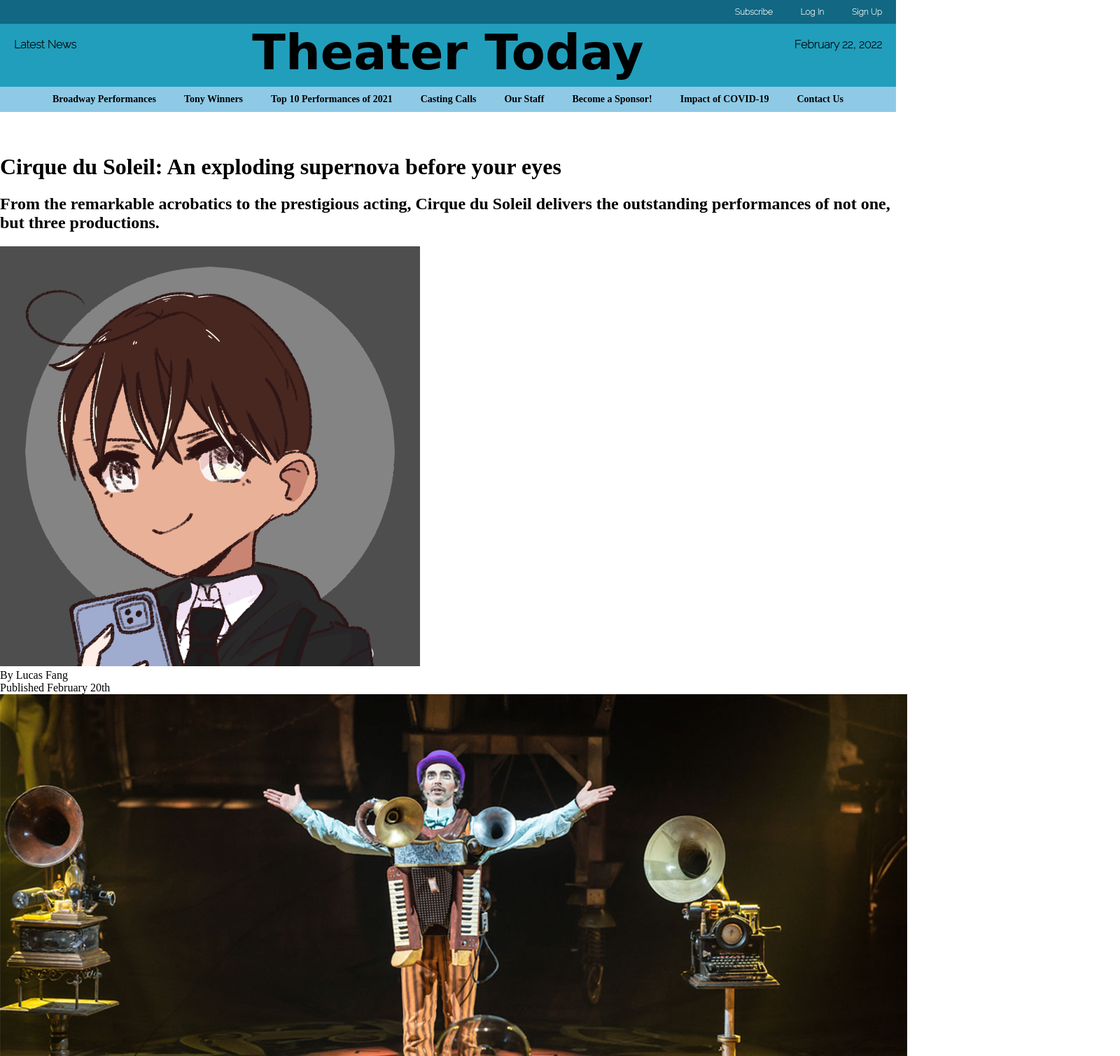
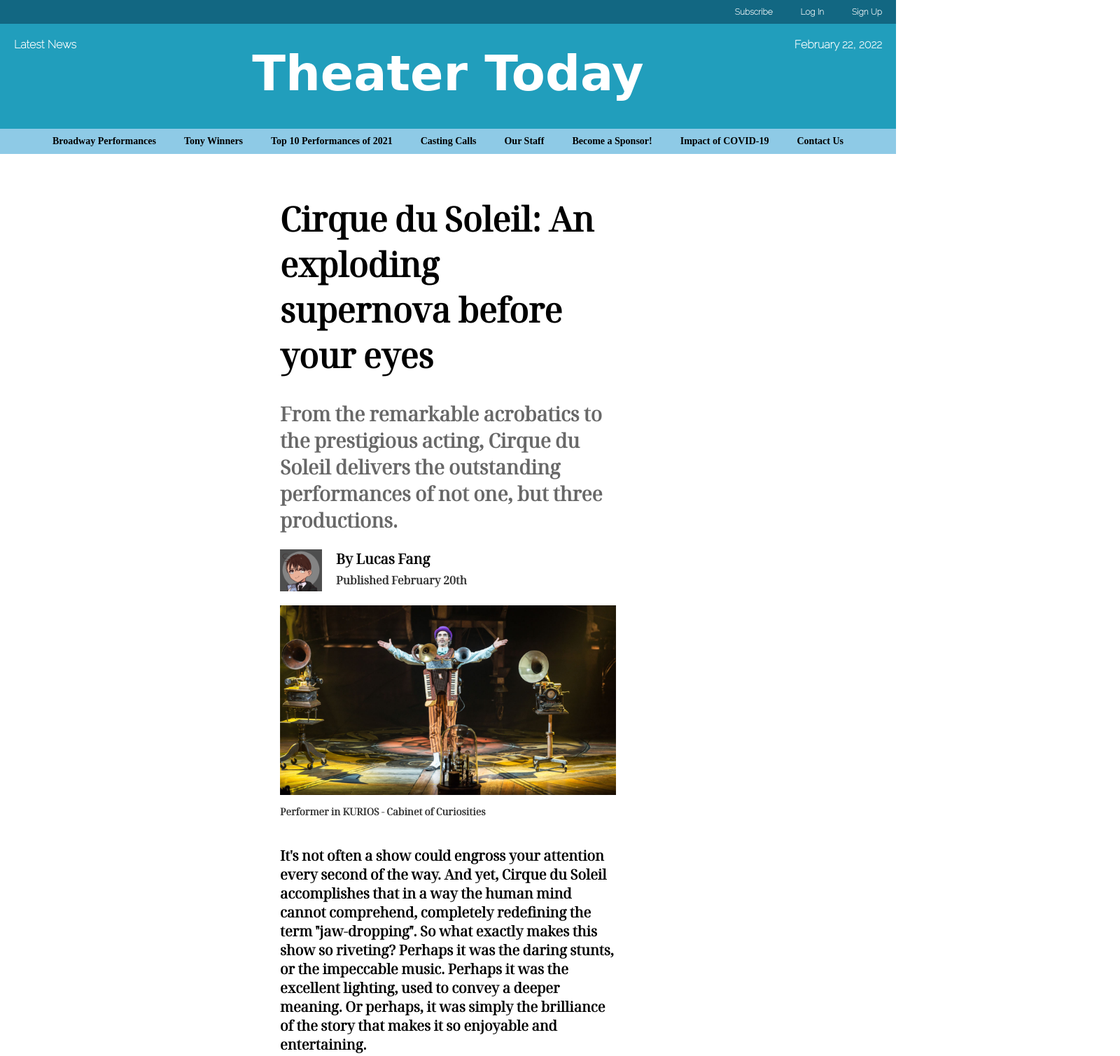
Before and after one commit to TheaterToday/home, a plain HTML site: page Lucas' Folder/Lucas' Review.html in a window 1280 px wide. Shown: the top 1509 px of the page at 70% size, 1600 px wide, since content can reach past the window. Drawn offline with Linux system fonts and the light colour scheme; files that its build step writes are made by us from their sources; a web font is replaced by a local one.

Commit message:
Add files via upload

```diff
--- a/flexbox.css
+++ b/flexbox.css
@@ -81,3 +81,10 @@ a {
   width: 500px;
   height: 500px;
 }
+
+.author-stuff {
+  display: flex;
+  justify-content: flex-start;
+  margin-bottom: 20px;
+  align-items: flex-start;
+}
--- a/mainstyle.css
+++ b/mainstyle.css
@@ -4,8 +4,7 @@ body {
   margin: 0;
 }
 
-.header { /** Reminder to switch to .header**/
-  max-width: 0 auto; /* Maximum page width */
+.header {
   font-family: Raleway, sans-serif;
 }
 
@@ -15,6 +14,9 @@ body {
   font-size: 70px;
   margin-top: 0;
   margin-bottom: 0;
+  padding-top: 30px;
+  padding-bottom: 30px;
+  color: white;
 }
 
 .displayDateTime {
@@ -22,6 +24,7 @@ body {
   font-family: Raleway, sans-serif;
   font-size: 16px;
   font-weight: bold;
+  color: white;
 }
 
 .latestNews {
@@ -29,6 +32,7 @@ body {
   font-family: Raleway, sans-serif;
   font-size: 16px;
   font-weight: bold;
+  color: white;
 }
 
 /* Everything below is for navigation bar. */
@@ -36,6 +40,8 @@ body {
   text-align: center;
   margin-bottom: 60px;
   background-color: #8ecae6;
+  position: sticky;
+  top: 0;
 }
 
 #navigation > ul {
@@ -75,3 +81,77 @@ body {
   font-weight: bold;
   padding-left: 10px;
 }
+
+.title {
+  margin-left: 400px;
+  margin-right: 400px;
+  text-align: left;
+  font-family: 'Noto Serif Display', serif;
+  font-size: 48px;
+  font-weight: bold;
+}
+
+.subtitle {
+  margin-left: 400px;
+  margin-right: 400px;
+  text-align: left;
+  font-family: 'Noto Serif Display', serif;
+  font-size: 28px;
+  color: #686868;
+}
+
+.authorName, .publishDate {
+  padding-left: 20px;
+  text-align: left;
+  font-family: 'Noto Serif Display', serif;
+  font-size: 20px;
+  color: black;
+  font-weight: bold;
+}
+
+.publishDate {
+  color: #333;
+  padding-top: 6px;
+  font-size: 16px;
+}
+
+.profilePicture {
+  margin-left: 400px;
+  width: 60px;
+  height: auto;
+}
+
+.image {
+  display: block;
+  margin-left: 400px;
+  margin-right: auto;
+  width: calc(100% - 800px);
+}
+
+.caption {
+  color: #333;
+  font-size: 14px;
+  margin-left: 400px;
+  margin-bottom: 40px;
+}
+
+p {
+  margin-left: 400px;
+  margin-right: 400px;
+  margin-bottom: 40px;
+  font-family: 'Noto Serif Display', serif;
+  font-size: 20px;
+  font-weight: bold;
+  color: black;
+}
+
+.verdict {
+  display: block;
+  margin-left: 400px;
+  margin-bottom: 0px;
+  font-family: 'Noto Serif Display', serif;
+  font-size: 20px;
+  font-weight: bold;
+  color: black;
+  width: 100px;
+}
```
